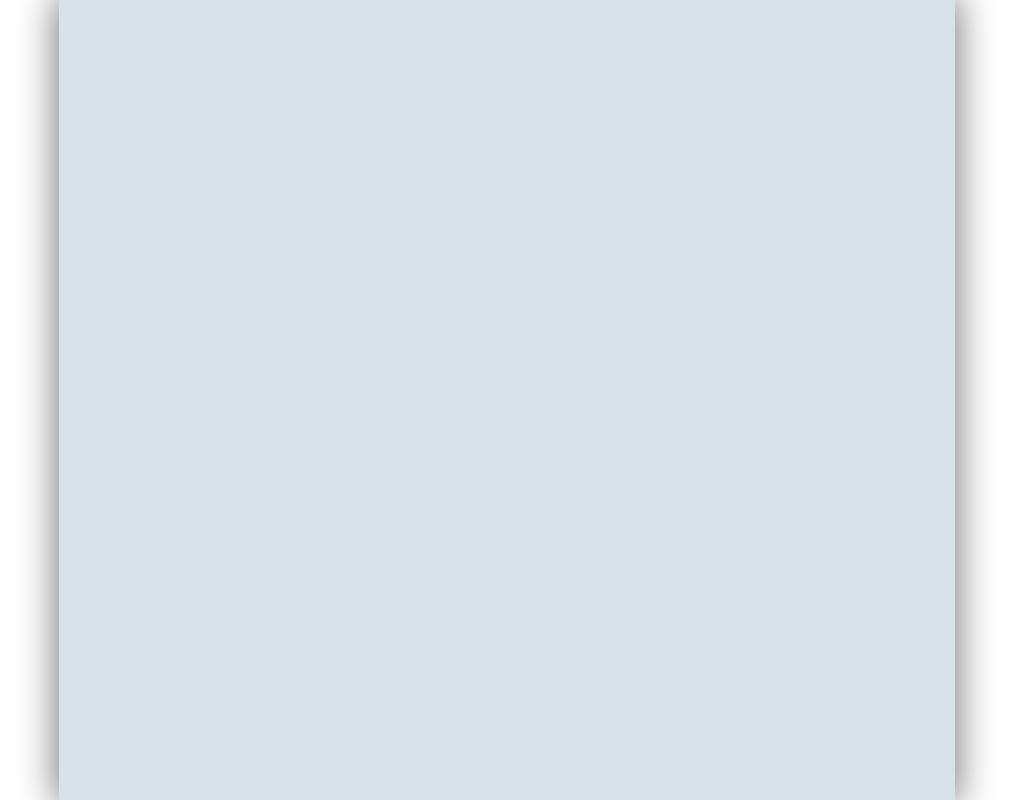
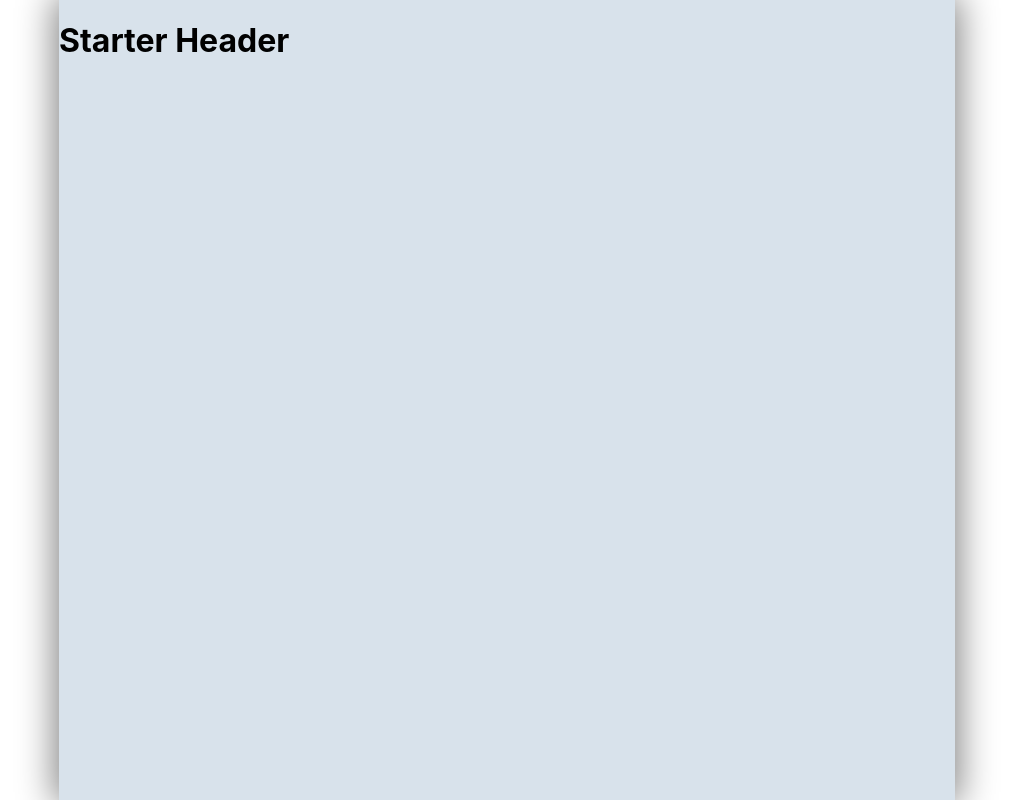
Before and after one commit to zeal-bennett-carter/NYT-Book-Reviews, a React (Create React App) app in the folder nyt-book-reviews/: page / in a window 1280 px wide. Shown: the whole page, without its empty margins (133-1146 px from the left). Built offline with nearby package versions, Linux system fonts and the light colour scheme.

Commit message:
Added initial version of header

```diff
--- a/nyt-book-reviews/src/App.tsx
+++ b/nyt-book-reviews/src/App.tsx
@@ -1,9 +1,14 @@
-import React from 'react';
+import {useState} from 'react'
+import Header from './components/header';
 
 function App() {
+
+  let [pageName,setPageName] = useState<string>('Starter Header')
+
+
   return (
     <div className="outer-content-holder">
-
+      <Header pageName={pageName}/>
     </div>
   );
 }
--- /dev/null
+++ b/nyt-book-reviews/src/components/header.tsx
@@ -0,0 +1,18 @@
+import React from 'react'
+
+interface HeaderProps {
+    pageName: string;
+  }
+
+const Header : React.FC<HeaderProps> = ({pageName}) => {
+
+    return (
+        <div className="header-wrapper">
+            <h1>
+                {pageName}
+            </h1>
+        </div>
+    )
+}
+
+export default Header
```
